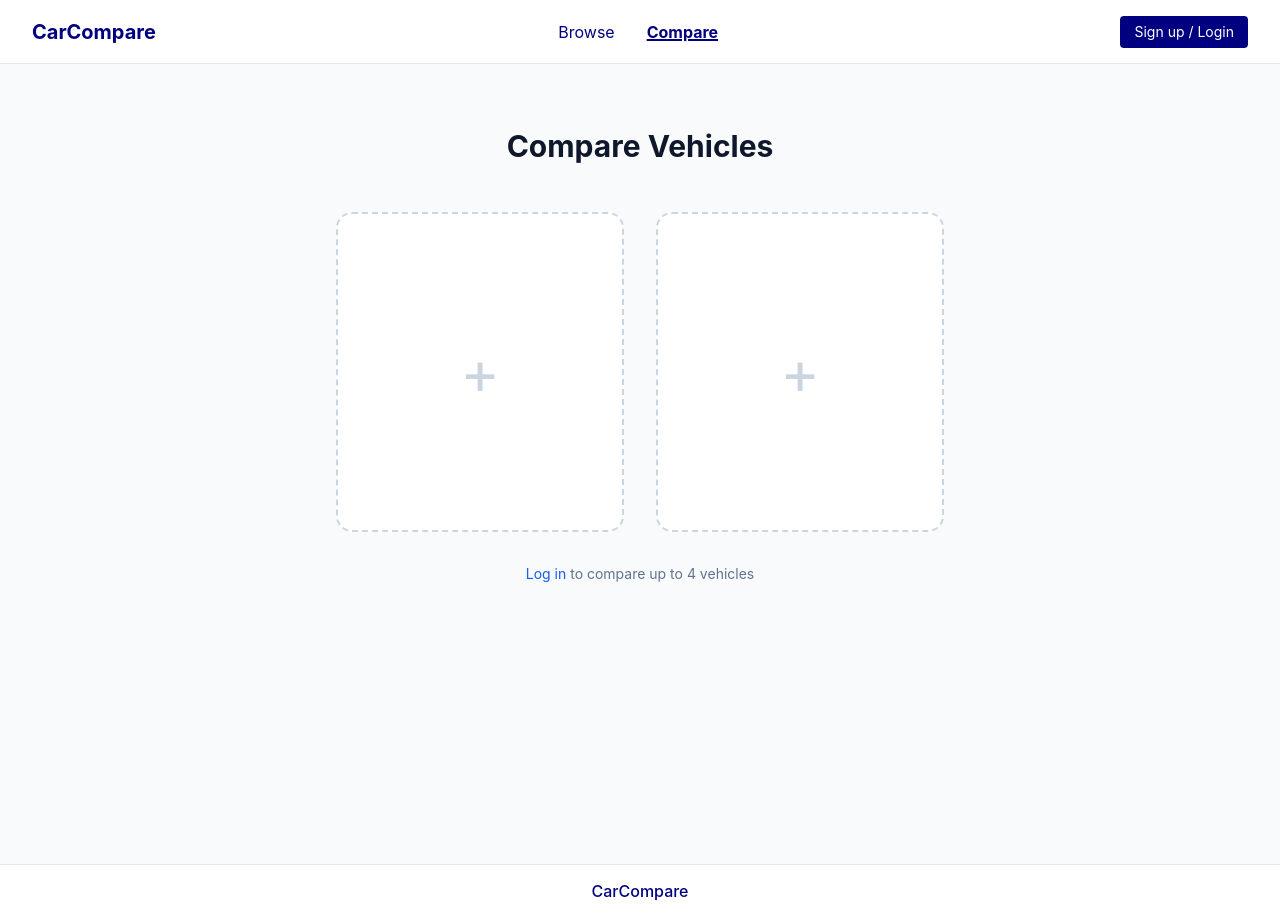
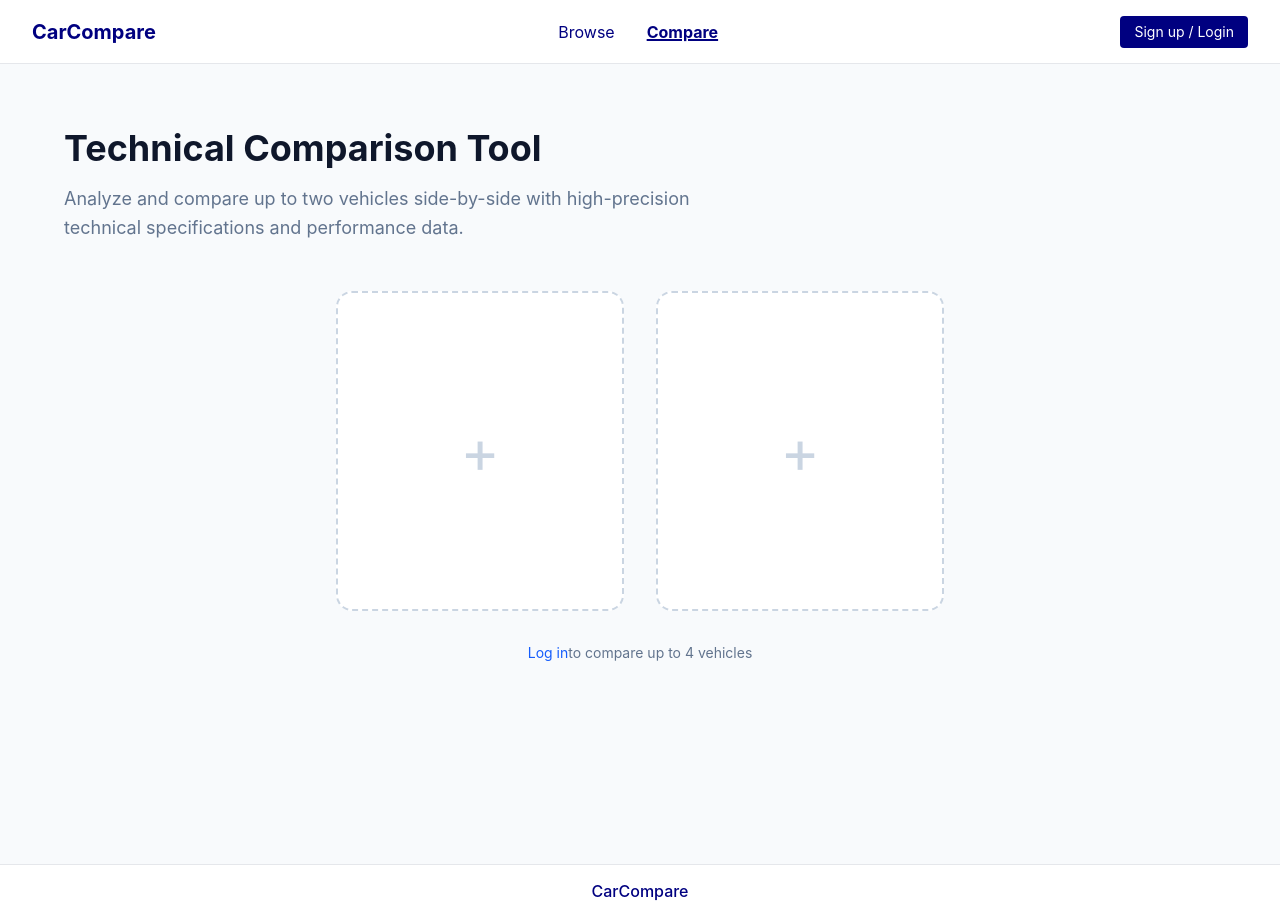
Before and after one commit to Diego160405/CarCompare, a Vue app: page /compare in a window 1280 px wide. Built offline with nearby package versions, Linux system fonts and the light colour scheme; no server answers.

Commit message:
Opis compare alata prema figmi

```diff
--- a/src/views/Compare.vue
+++ b/src/views/Compare.vue
@@ -9,13 +9,21 @@ const slotCount = computed(() => authStore.user ? 4 : 2)
 
 </script>
 
+
 <template>
-  <!-- dodavanje naslova -->
-  <div class="flex flex-col items-center pt-16 bg-slate-50 min-h-screen">
-    <h1 class="text-3xl font-bold text-slate-900 mb-12">
-      Compare Vehicles
-    </h1>
-  <!-- dodavanje slotova za compare -->
+  <div class="pt-16 px-6 lg:px-16 bg-slate-50 min-h-screen">
+
+    <!-- dodavanje naslova, tekst ovisi o statusu logina -->
+    <div class="max-w-2xl mb-12">
+      <h1 class="text-4xl font-bold text-slate-900 mb-4">
+        Technical Comparison Tool
+      </h1>
+      <p class="text-slate-500 text-lg leading-relaxed">
+        Analyze and compare up to {{ authStore.user ? 'four' : 'two' }} vehicles side-by-side with high-precision technical specifications and performance data.
+      </p>
+    </div>
+
+    <!-- dodavanje slotova za compare -->
     <div class="flex flex-wrap justify-center gap-8">
       <!-- određujemo koliko će slotova biti -->
       <div
@@ -29,7 +37,7 @@ const slotCount = computed(() => authStore.user ? 4 : 2)
     </div>
 
     <!-- ekstra gumb ispod slotova kao podsjetnik u slućaju da nismo ulogirani -->
-    <p v-if="!authStore.user" class="mt-8 text-slate-500 text-sm">
+    <p v-if="!authStore.user" class="mt-8 text-slate-500 text-sm flex justify-center">
       <router-link to="/login" class="text-blue-600 hover:underline">
         Log in
       </router-link>
```
